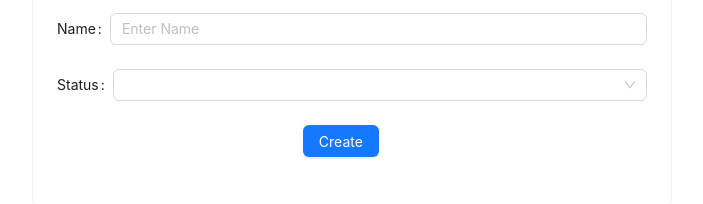
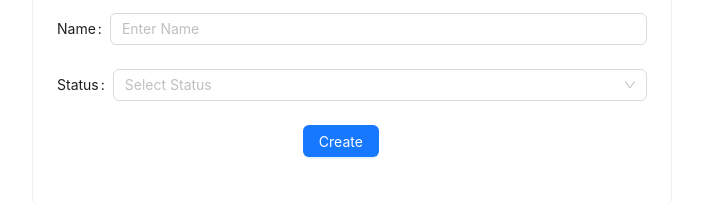
Before and after one commit to RevoU-FSSE-2/week-14-SherinOlivia, a React (Vite) app: page /add in a window 1280 px wide. Shown: the part 327-531 px from the top of the page, without its empty margins (296-999 px from the left). Built offline with nearby package versions, Linux system fonts and the light colour scheme.

Commit message:
fix: fixed placeholder issue one select element

```diff
--- a/src/components/CategoryForm/index.tsx
+++ b/src/components/CategoryForm/index.tsx
@@ -59,7 +59,7 @@ const CategoryForm = ({onSubmit, category, content}: Props) => {
                                 <Select placeholder="Select Status" onChange={(value) => {
                                 formikProps.setFieldValue("is_active", value);
                                 }}
-                                value={formikProps.values.is_active}
+                                value={formikProps.values.is_active || undefined}
                                 >
                                 <Select.Option value="true">Active</Select.Option>
                                 <Select.Option value="false">Deactive</Select.Option>
```
